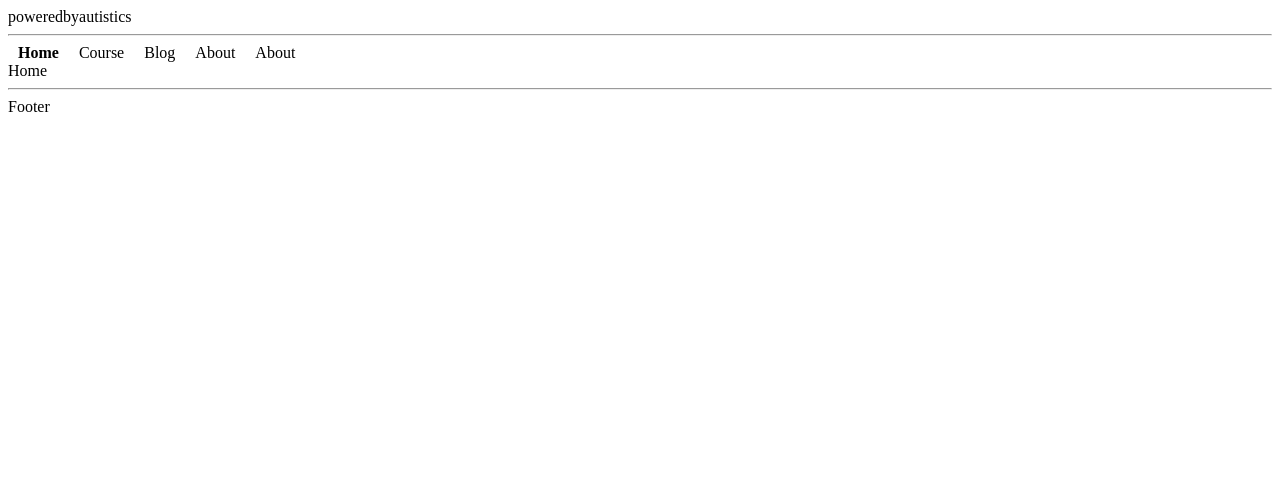
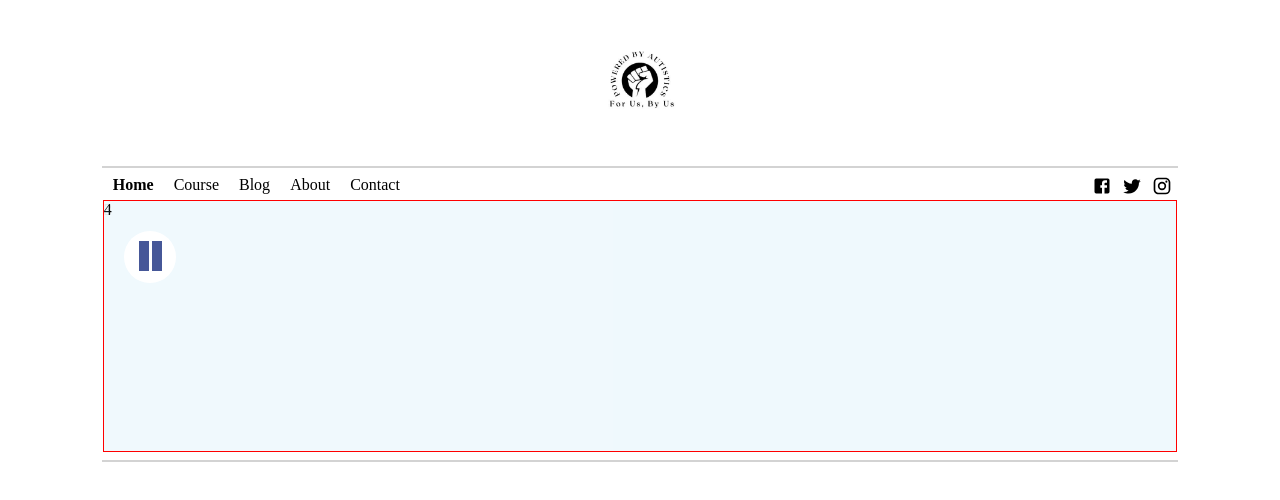
Before and after one commit to vdhyutidhara/poweredbyautistics-app, a React (Create React App) app: page / in a window 1280 px wide. Shown: the top 500 px of the page. Built offline with nearby package versions, Linux system fonts and the light colour scheme.

Commit message:
Basic Navbar Design & Placeholder Carousel implemented

```diff
--- a/package.json
+++ b/package.json
@@ -5,12 +5,14 @@
   "dependencies": {
     "@emotion/react": "^11.9.3",
     "@emotion/styled": "^11.9.3",
+    "@mui/icons-material": "^5.8.4",
     "@mui/material": "^5.9.1",
     "@reduxjs/toolkit": "^1.8.3",
     "@testing-library/jest-dom": "^5.16.4",
     "@testing-library/react": "^13.3.0",
     "@testing-library/user-event": "^14.3.0",
     "react": "^18.2.0",
+    "react-alice-carousel": "^2.6.4",
     "react-dom": "^18.2.0",
     "react-redux": "^8.0.2",
     "react-router-dom": "^6.3.0",
--- a/public/index.html
+++ b/public/index.html
@@ -7,34 +7,11 @@
     <meta name="theme-color" content="#000000" />
     <meta name="description" content="Powered by Autistics For us by us" />
     <link rel="apple-touch-icon" href="images/logo.png" />
-    <!--
-      manifest.json provides metadata used when your web app is installed on a
-      user's mobile device or desktop. See https://developers.google.com/web/fundamentals/web-app-manifest/
-    -->
     <link rel="manifest" href="images/logo.png" />
-    <!--
-      Notice the use of %PUBLIC_URL% in the tags above.
-      It will be replaced with the URL of the `public` folder during the build.
-      Only files inside the `public` folder can be referenced from the HTML.
-
-      Unlike "/favicon.ico" or "favicon.ico", "%PUBLIC_URL%/favicon.ico" will
-      work correctly both with client-side routing and a non-root public URL.
-      Learn how to configure a non-root public URL by running `npm run build`.
-    -->
-    <title>React Redux App</title>
+    <title>Powered by Autistics</title>
   </head>
   <body>
     <noscript>You need to enable JavaScript to run this app.</noscript>
     <div id="root"></div>
-    <!--
-      This HTML file is a template.
-      If you open it directly in the browser, you will see an empty page.
-
-      You can add webfonts, meta tags, or analytics to this file.
-      The build step will place the bundled scripts into the <body> tag.
-
-      To begin the development, run `npm start` or `yarn start`.
-      To create a production bundle, use `npm run build` or `yarn build`.
-    -->
   </body>
 </html>
--- a/src/App.css
+++ /dev/null
@@ -1 +0,0 @@
-/* Add my Custom CSS Reset code here */
--- a/src/App.js
+++ b/src/App.js
@@ -1,18 +1,19 @@
 import React from 'react';
-import './App.css';
 import Header from './Components/Header/Header';
 import Footer from './Components/Foooter/Footer';
 import Router from './Routes/Router';
+
+import styles from "./App.module.css";
 
 
 function App() {
   return (
     <div className="App">
       <Header />
-      <hr />
+      <hr className={styles.horLineStyle} />
       <Router />
-      <hr />
-      <Footer />
+      <hr className={styles.horLineStyle} />
+      {/* <Footer /> */}
     </div>
   );
 }
--- /dev/null
+++ b/src/App.module.css
@@ -0,0 +1,8 @@
+/* Add my Custom CSS Reset Code Starts Here */
+
+/* Add my Custom CSS Reset Code Ends Here */
+
+.horLineStyle {
+  width: 85%;
+  border: 0.25px solid lightgrey;
+}
--- a/src/Components/Header/Header.jsx
+++ b/src/Components/Header/Header.jsx
@@ -1,9 +1,11 @@
 import React from "react";
+import styles from "./Header.module.css";
+import Avatar from "@mui/material/Avatar";
 
 export default function Header() {
   return (
-    <div>
-      <section>poweredbyautistics</section>
+    <div className={styles.headerMain}>
+      <Avatar alt="Logo" src="images/logo.png" sx={{height: "auto", width: "150px", margin: "0px auto"}} />
     </div>
   );
 }
--- a/src/Components/Header/Header.module.css
+++ b/src/Components/Header/Header.module.css
@@ -0,0 +1,4 @@
+.logo {
+    height: 500px;
+    width: 500px;
+}
--- /dev/null
+++ b/src/Components/Home/Carousel.jsx
@@ -0,0 +1,45 @@
+import React from "react";
+import AliceCarousel from "react-alice-carousel";
+import "react-alice-carousel/lib/alice-carousel.css";
+
+const carouselStyle = {
+  height: "250px",
+  width: "100%",
+  backgroundColor: "skyblue",
+};
+
+const items = [
+  <div className="item" style={carouselStyle} data-value="1">
+    1
+  </div>,
+  <div className="item" data-value="2">
+    2
+  </div>,
+  <div className="item" style={carouselStyle} data-value="3">
+    3
+  </div>,
+  <div className="item" data-value="4">
+    4
+  </div>,
+  <div className="item" style={carouselStyle} data-value="5">
+    5
+  </div>,
+];
+
+const Carousel = () => (
+  <AliceCarousel
+    autoPlay
+    autoPlayControls
+    autoPlayStrategy="none"
+    autoPlayInterval={1000}
+    animationDuration={1000}
+    animationType="fadeout"
+    infinite
+    touchTracking={false}
+    disableDotsControls
+    disableButtonsControls
+    items={items}
+  />
+);
+
+export default Carousel;
--- a/src/Components/Main/Home.jsx
+++ b/src/Components/Main/Home.jsx
@@ -1,7 +1,11 @@
-import React from 'react'
+import React from 'react';
+import Carousel from '../Home/Carousel';
 
 export default function Home() {
   return (
-    <div>Home</div>
+    <div style={{border: "1px solid red"}}>
+      <Carousel />
+    </div>
+
   )
 }
--- a/src/Routes/Router.jsx
+++ b/src/Routes/Router.jsx
@@ -7,6 +7,9 @@ import Blog from "../Components/Main/Blog";
 import About from "../Components/Main/About";
 
 import styles from "./Router.module.css";
+import FacebookIcon from "@mui/icons-material/Facebook";
+import TwitterIcon from "@mui/icons-material/Twitter";
+import InstagramIcon from "@mui/icons-material/Instagram";
 
 // Active Link styling
 let activeStyle = {
@@ -19,15 +22,16 @@ const links = [
   { to: "/course", title: "Course" },
   { to: "/blog", title: "Blog" },
   { to: "/about", title: "About" },
-  { to: "/contact", title: "About" },
+  { to: "/contact", title: "Contact" },
 ];
 
 // Routes Object
 
 export default function Router() {
   return (
-    <div>
-      <nav className={styles.navig}>
+    <div className={styles.mainBody}>
+      <nav className={styles.navBar}>
+        <div className={styles.navTab}>
           {links &&
             links?.map((link) => (
               <NavLink
@@ -37,6 +41,12 @@ export default function Router() {
                 {link.title}
               </NavLink>
             ))}
+        </div>
+        <div className={styles.socialIcon}>
+          <FacebookIcon fontSize="small"/>
+          <TwitterIcon fontSize="small"/>
+          <InstagramIcon fontSize="small"/>
+        </div>
       </nav>
       <Routes>
         <Route path="/" element={<Home />} />
--- a/src/Routes/Router.module.css
+++ b/src/Routes/Router.module.css
@@ -1,5 +1,26 @@
-.navig > * {
-    text-decoration: none;
-    padding: 10px;
-    color: black;
+.mainBody {
+    margin: auto;
+  width: 85%;
 }
+
+.navBar {
+  display: flex;
+  flex-direction: row;
+  justify-content: space-between;
+}
+
+.navTab > * {
+  text-decoration: none;
+  padding: 10px;
+  color: black;
+}
+
+/* .socialIcon {
+  display: flex;
+  flex-direction: row;
+  justify-content: space-around;
+} */
+
+.socialIcon > * {
+  margin: 0px 5px;
+}
```
Also changed, not shown: 1 other file (tests, documents, lock files or other folders). Lines whose indentation alone changed are shown as unchanged.
